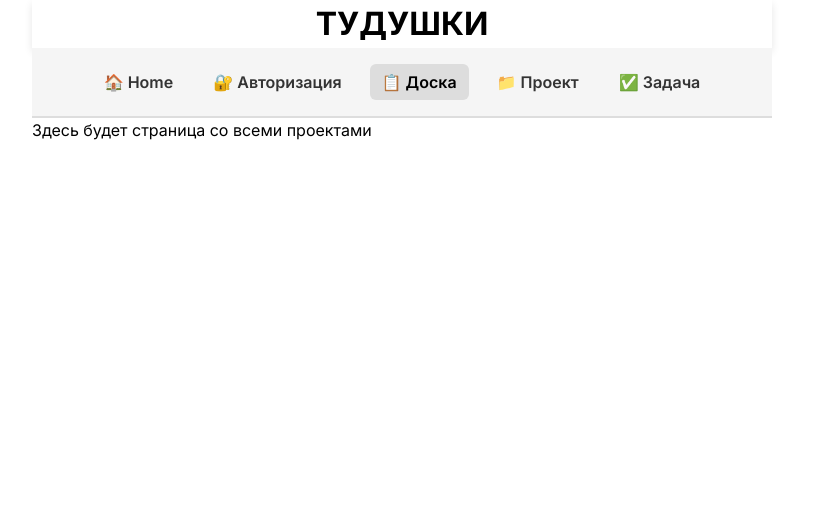
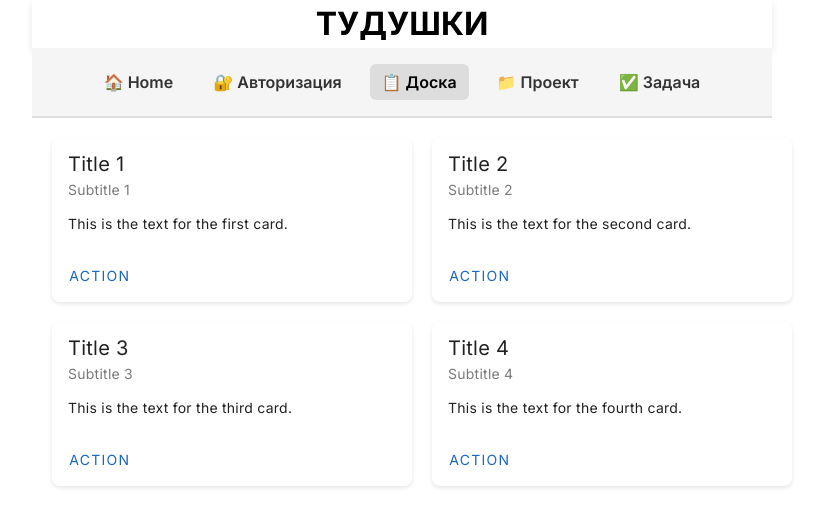
Before and after one commit to KristinaBalashova/todo-list-project, a Vue app: page /board in a window 1280 px wide. Shown: the top 526 px of the page, without its empty margins (238-1060 px from the left). Built offline with nearby package versions, Linux system fonts and the light colour scheme.

Commit message:
add: basic project card templates

```diff
--- /dev/null
+++ b/src/components/ui/Card.vue
@@ -0,0 +1,38 @@
+<script setup>
+
+defineProps({
+    loading: {
+        type: Boolean,
+        default: false
+    },
+    title: {
+        type: String,
+        default: "Card title"
+    },
+    subtitle: {
+        type: String,
+        default: "Subtitle"
+    },
+    text: {
+        type: String,
+        default: "Subtitle"
+    }
+})
+</script>
+
+<template>
+  <v-card :loading="loading" :title="title" :subtitle="subtitle" :text="text" class="ui-card">
+    <v-card-actions>
+      <slot name="action-button"/>
+    </v-card-actions>
+  </v-card>
+</template>
+
+<style scoped>
+.ui-card {
+  width: 100%;
+  max-width: 400px;
+  border-radius: 8px;
+  box-shadow: 0 2px 4px rgba(0, 0, 0, 0.1);
+}
+</style>
--- a/src/views/Board.vue
+++ b/src/views/Board.vue
@@ -1,15 +1,71 @@
-<script setup>
-
-</script>
-
 <template>
   <div class="container">
-    Здесь будет страница со всеми проектами
+    <template v-for="(card, index) in cardData" :key="index">
+      <Card
+        :title="card.title"
+        :subtitle="card.subtitle"
+        :text="card.text"
+        :loading="false"
+      >
+        <template #action-button>
+          <v-btn color="primary">Action</v-btn>
+        </template>
+      </Card>
+    </template>
   </div>
 </template>
+
+<script setup>
+import Card from '../components/ui/Card.vue';
+
+const cardData = [
+  {
+    title: 'Title 1',
+    subtitle: 'Subtitle 1',
+    text: 'This is the text for the first card.',
+  },
+  {
+    title: 'Title 2',
+    subtitle: 'Subtitle 2',
+    text: 'This is the text for the second card.',
+  },
+  {
+    title: 'Title 3',
+    subtitle: 'Subtitle 3',
+    text: 'This is the text for the third card.',
+  },
+  {
+    title: 'Title 4',
+    subtitle: 'Subtitle 4',
+    text: 'This is the text for the fourth card.',
+  }
+];
+</script>
 
 <style scoped>
 .container {
   width: 100%;
+  margin: 20px;
+  display: flex;
+  flex-wrap: wrap;
+  gap: 20px;
+  justify-content: center;
+}
+
+.container > * {
+  flex: 1 1 calc(50% - 10px); /* Каждая карточка занимает треть ширины с учетом отступа */
+  box-sizing: border-box;
+}
+
+@media (max-width: 1200px) {
+  .container > * {
+    flex: 1 1 calc(50% - 20px); /* Для экранов меньшего размера каждая карточка занимает половину ширины */
+  }
+}
+
+@media (max-width: 768px) {
+  .container > * {
+    flex: 1 1 100%; /* Для экранов мобильных устройств карточки занимают всю ширину */
+  }
 }
 </style>
```
